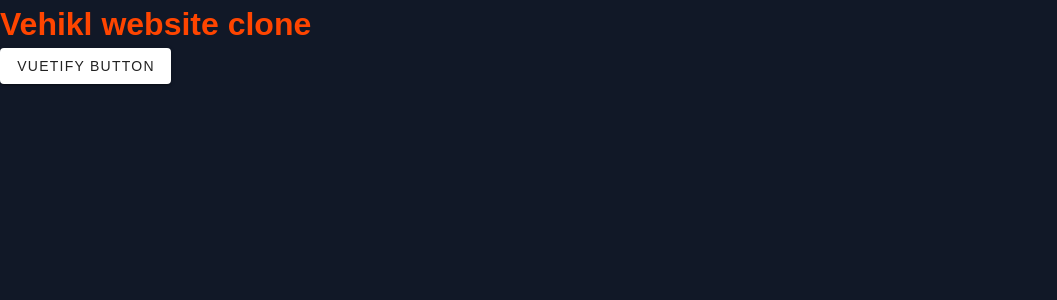
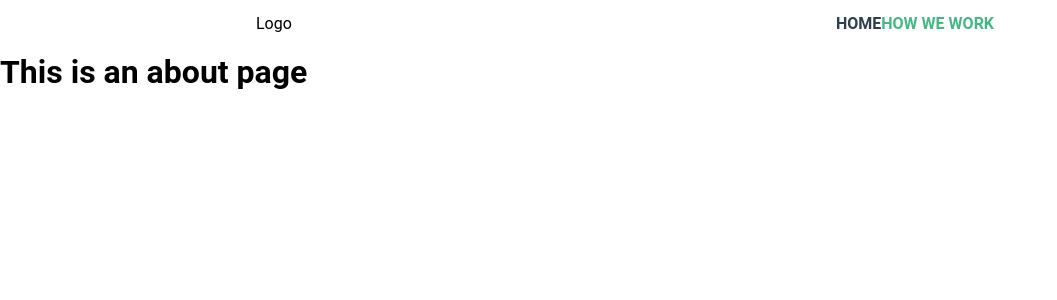
Before and after one commit to NidhitheCoder/learn-vue-js, a Vue app in the folder vehikl-website-clone/: page /how-we-work in a window 1280 px wide. Shown: the top 300 px of the page, without its empty margins (0-1057 px from the left). Built offline with nearby package versions, Linux system fonts and the light colour scheme.

Commit message:
feat: implement router in app

```diff
--- a/vehikl-website-clone/package.json
+++ b/vehikl-website-clone/package.json
@@ -10,6 +10,7 @@
   "dependencies": {
     "core-js": "^3.8.3",
     "vue": "^3.2.13",
+    "vue-router": "^4.0.3",
     "vuetify": "^3.3.20"
   },
   "devDependencies": {
@@ -17,6 +18,7 @@
     "@babel/eslint-parser": "^7.12.16",
     "@vue/cli-plugin-babel": "~5.0.0",
     "@vue/cli-plugin-eslint": "~5.0.0",
+    "@vue/cli-plugin-router": "~5.0.0",
     "@vue/cli-service": "~5.0.0",
     "eslint": "^7.32.0",
     "eslint-plugin-vue": "^8.0.3",
--- a/vehikl-website-clone/src/App.vue
+++ b/vehikl-website-clone/src/App.vue
@@ -1,17 +1,10 @@
-<template >
-  <h1>Vehikl website clone</h1>
-  <v-btn>
-    Vuetify button
-  </v-btn>
+<script setup>
+import TopNavbar from './components/TopNavbar.vue'
+</script>
+
+<template>
+  <top-navbar />
+  <router-view />
 </template>
 
-<script setup>
-
-</script>
-
-<style lang="scss">
-h1 {
-  background-color: $color-primary-background;
-  color: $orange-dark
-}
-</style>
+<style></style>
--- /dev/null
+++ b/vehikl-website-clone/src/components/TopNavbar.vue
@@ -0,0 +1,36 @@
+<script setup></script>
+<template>
+    <div class="navigation-container">
+        <div class="logo-wrapper">Logo</div>
+        <nav>
+            <router-link to="/">Home</router-link>
+            <router-link to="/how-we-work">How we work</router-link>
+        </nav>
+    </div>
+</template>
+
+<style scoped>
+.navigation-container {
+    width: 60%;
+    margin: auto;
+    display: flex;
+    height: 3rem;
+    justify-content: space-between;
+    align-items: center;
+}
+
+nav {
+    padding: 30px;
+}
+
+nav a {
+    font-weight: bold;
+    color: #2c3e50;
+    text-decoration: none;
+    text-transform: uppercase;
+}
+
+nav a.router-link-exact-active {
+    color: #42b983;
+}
+</style>
--- /dev/null
+++ b/vehikl-website-clone/src/router/index.js
@@ -0,0 +1,23 @@
+import { createRouter, createWebHistory } from 'vue-router'
+import HomeView from '../views/HomeView.vue';
+import HowWeWork from '../views/HowWeWork.vue';
+
+const routes = [
+  {
+    path: '/',
+    name: 'home',
+    component: HomeView
+  },
+  {
+    path: '/how-we-work',
+    name: 'how we work',
+    component: HowWeWork
+  }
+]
+
+const router = createRouter({
+  history: createWebHistory(process.env.BASE_URL),
+  routes
+})
+
+export default router
--- /dev/null
+++ b/vehikl-website-clone/src/views/HomeView.vue
@@ -0,0 +1,8 @@
+<template>
+  <div class="home">
+    Home page is here
+  </div>
+</template>
+
+<script>
+</script>
--- /dev/null
+++ b/vehikl-website-clone/src/views/HowWeWork.vue
@@ -0,0 +1,5 @@
+<template>
+  <div >
+    <h1>This is an about page</h1>
+  </div>
+</template>
```
Also changed, not shown: vehikl-website-clone/src/main.js (+4 -3 lines), 1 other file (tests, documents, lock files or other folders).
